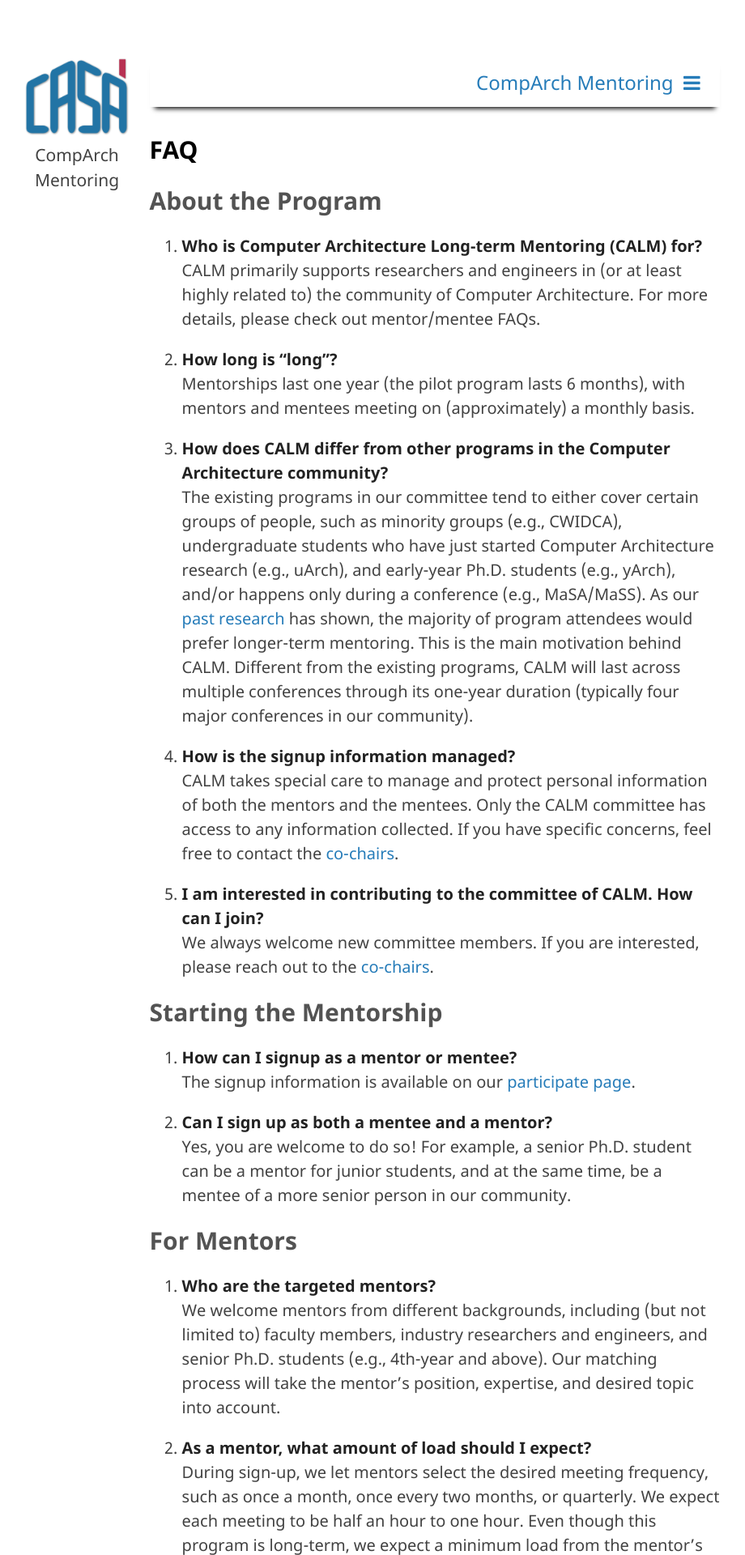
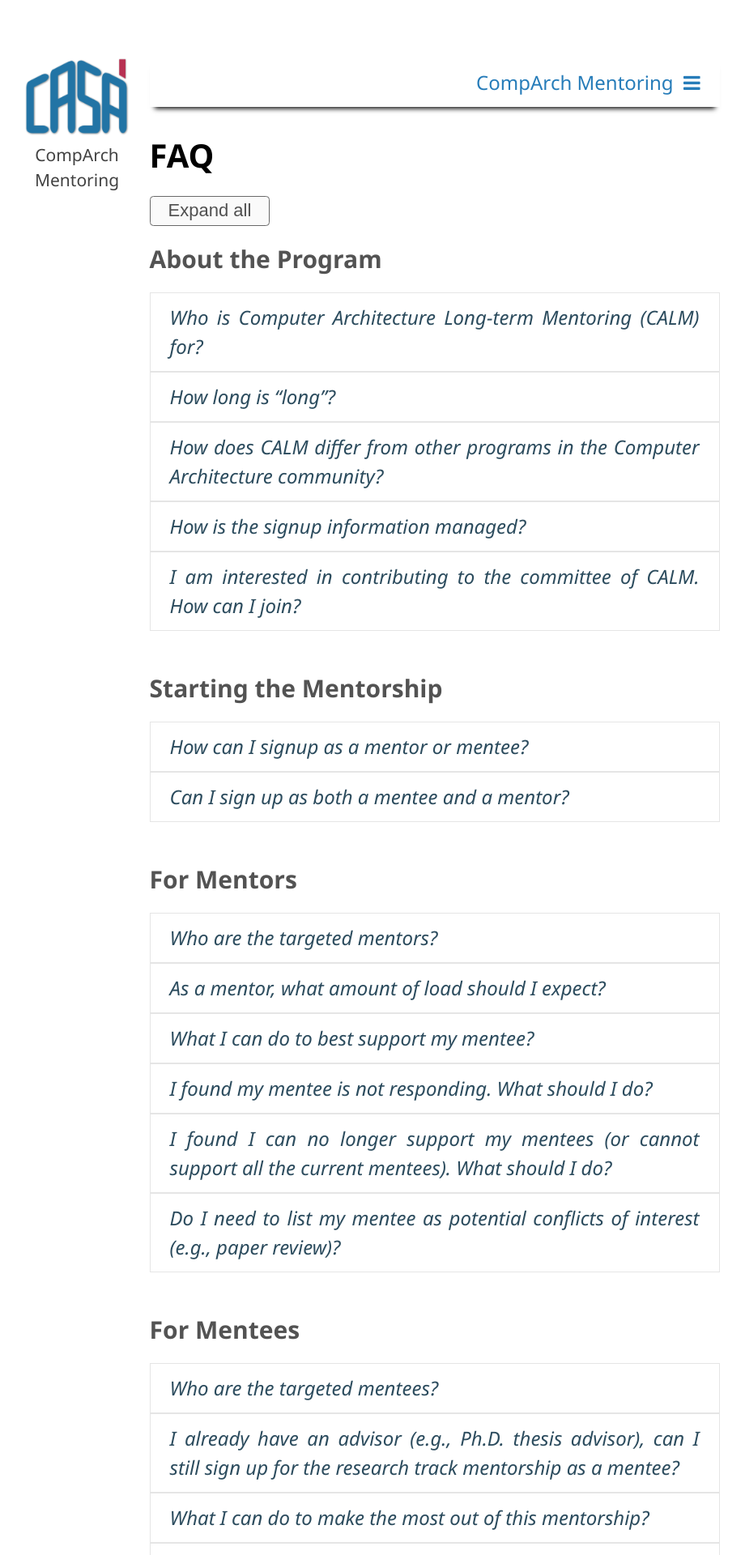
Before and after one commit to suyashmahar/jekyll-conf-website, a Jekyll site: the page built from pages/faqs.md, in a window 1280 px wide. Shown: the top 1920 px of the page at 81% size, without its empty margins (169-1089 px from the left). Built offline with Jekyll 4.4.1, drawn with Linux system fonts in a browser that asks for light colours; some of the changed text lies outside the part shown.

Commit message:
re-theme faqs

```diff
--- a/_sass/jekyll-theme-minimal.scss
+++ b/_sass/jekyll-theme-minimal.scss
@@ -19,7 +19,6 @@
   overflow: hidden;
   position: -webkit-sticky;
   position: sticky;
-    // border-bottom: #2274a5 solid 5px;
   box-shadow: 0 8px 6px -6px black;
 }
 
@@ -49,7 +48,6 @@
     float: left;
     z-index: 140;
     cursor: pointer;
-    // border-bottom: gray solid 5px;
 }
 
 .nav-item-cur {
@@ -210,9 +208,57 @@ section {
   font-size: 0.8em !important;
 }
 
+button {
+  border: 1px solid #696969;
+  color: #505050;
+  background: #fafafa;
+  font-size: 1.1em;
+  padding-top: 0.2em;
+  padding-bottom: 0.2em;
+  padding-left: 1em;
+  padding-right: 1em;
+  border-radius: 0.2em;
+}
+
+summary {
+  color: #2c4c5e;
+  font-style:italic;
+  border:1px solid #e5e5e5;
+  outline-style: none;
+  font-size: 1.2em;
+  padding-top: 0.5em;
+  padding-bottom: 0.5em;
+  padding-left: 1em;
+  padding-right: 1em;
+  cursor: pointer;
+}
+
+details {
+  color: black;
+}
+
+details > summary {
+  list-style: none;
+}
+
+details > summary::-webkit-details-marker {
+  display: none;
+}
+
+details > p {
+  border:1px solid #e5e5e5;
+  padding-top: 0.6em;
+  padding-bottom: 0.6em;
+  padding-left: 1em;
+  padding-right: 1em;
+  background: #fbfbfb;
+  margin-bottom: 0em;
+}
+
 h1 {
   color:#000;
   margin:0 0 20px;
+  font-size: 2em;
 }
 
 h2, h3, h4, h5, h6 {
--- /dev/null
+++ b/assets/js/faqs.js
@@ -0,0 +1,20 @@
+function openAllDetails(obj) {
+    var elems = document.getElementsByTagName("details");
+    console.log(elems);
+  obj.innerHTML = "Collapse All";
+  obj.setAttribute("onClick", "closeAllDetails(this);");
+
+  for (var i = 0; i < elems.length; i++){
+    elems[i].setAttribute("open", "true");
+  }
+}
+
+function closeAllDetails(obj) {
+  var elems = document.getElementsByTagName("details");
+  obj.setAttribute("onClick", "openAllDetails(this);");
+
+  for (var i = 0; i < elems.length; i++){
+    elems[i].removeAttribute("open");
+  }
+  obj.innerHTML = "Expand All";
+}
--- a/pages/faqs.md
+++ b/pages/faqs.md
@@ -5,121 +5,215 @@ categories: "navigation"
 order: 7
 ---
 
+<script src="{{ 'assets/js/faqs.js' | relative_url }}"></script>
+
 # FAQ
 
+<button onClick="openAllDetails(this);">Expand all</button>
+
 ## About the Program
-1. **Who is Computer Architecture Long-term Mentoring (CALM) for?**
-CALM primarily supports researchers and engineers in (or at least highly related
-to) the community of Computer Architecture. For more details, please check out
-mentor/mentee FAQs.
 
-2. **How long is “long”?**
-Mentorships last one year (the pilot program lasts 6 months), with mentors and
-mentees meeting on (approximately) a monthly basis.
+<details>
+    <summary>
+        Who is Computer Architecture Long-term Mentoring (CALM) for?
+    </summary>
+    <p>
+    CALM primarily supports researchers and engineers in (or at least highly related
+    to) the community of Computer Architecture. For more details, please check out
+    mentor/mentee FAQs.
+    </p>
+</details>
 
-3. **How does CALM differ from other programs in the Computer Architecture community?**
+<details>
+    <summary>
+        How long is “long”?
+    </summary>
+    <p>
+        Mentorships last one year (the pilot program lasts 6 months), with mentors and
+        mentees meeting on (approximately) a monthly basis.
+    </p>
+</details>
+<details>
+    <summary>
+        How does CALM differ from other programs in the Computer Architecture community?
+    </summary>
+    <p>
 The existing programs in our committee tend to either cover certain groups of
 people, such as minority groups (e.g., CWIDCA), undergraduate students who have
 just started Computer Architecture research (e.g., uArch), and early-year
 Ph.D. students (e.g., yArch), and/or happens only during a conference (e.g.,
-MaSA/MaSS). As our [past
-research](https://drive.google.com/file/d/1o9g2WsxZ_oM2xnKSzOWQ80Z-CwQHrMcf/view
-) has shown, the majority of program attendees would prefer longer-term
+MaSA/MaSS). As our <a href="https://drive.google.com/file/d/1o9g2WsxZ_oM2xnKSzOWQ80Z-CwQHrMcf/view">past research</a>
+has shown, the majority of program attendees would prefer longer-term
 mentoring. This is the main motivation behind CALM. Different from the existing
 programs, CALM will last across multiple conferences through its one-year
 duration (typically four major conferences in our community).
+    </p>
+</details>
+<details>
+<summary>How is the signup information managed?</summary>
+<p>
 
-4. **How is the signup information managed?**
 CALM takes special care to manage and protect personal information of both the
 mentors and the mentees. Only the CALM committee has access to any information
-collected. If you have specific concerns, feel free to contact the [co-chairs]({{ 'pages/committee.html' | relative_url }}).
+collected. If you have specific concerns, feel free to contact the <a href="{{
+'pages/committee.html' | relative_url }}">co-chairs</a>.
 
-5. **I am interested in contributing to the committee of CALM. How can I join?**
+</p>
+</details>
+<details>
+<summary>I am interested in contributing to the committee of CALM. How can I join?</summary>
+<p>
+
 We always welcome new committee members. If you are interested, please reach out
-to the [co-chairs]({{ 'pages/committee.html' | relative_url }}).
+to the <a href="{{ 'pages/committee.html' | relative_url }}">co-chairs</a>.
+
+</p>
+</details>
+
+<br/>
 
 ## Starting the Mentorship
-1. **How can I signup as a mentor or mentee?**
-The signup information is available on our [participate page]({{ 'pages/participate.html' | relative_url }}).
+<details>
+<summary>How can I signup as a mentor or mentee?</summary>
+<p>
+The signup information is available on our <a href="{{ 'pages/participate.html' | relative_url }}">participate page</a>.
+</p>
+</details>
 
-2. **Can I sign up as both a mentee and a mentor?**
+<details>
+<summary>Can I sign up as both a mentee and a mentor?</summary>
+<p>
 Yes, you are welcome to do so! For example, a senior Ph.D. student can be a mentor for junior students, and at the same time, be a mentee of a more senior person in our community.
+</p>
+</details>
 
+<br/>
 
 ## For Mentors
-1. **Who are the targeted mentors?**
-We welcome mentors from different backgrounds, including (but not limited to) faculty members, industry researchers and engineers, and senior Ph.D. students (e.g., 4th-year and above). Our matching process will take the mentor’s position, expertise, and desired topic into account.
+<details>
+<summary>Who are the targeted mentors?</summary>
+<p>We welcome mentors from different backgrounds, including (but not limited to) faculty members, industry researchers and engineers, and senior Ph.D. students (e.g., 4th-year and above). Our matching process will take the mentor’s position, expertise, and desired topic into account. </p>
+</details>
 
-2. **As a mentor, what amount of load should I expect?**
-During sign-up, we let mentors select the desired meeting frequency, such as once a month, once every two months, or quarterly. We expect each meeting to be half an hour to one hour. Even though this program is long-term, we expect a minimum load from the mentor’s side in each meeting.
+<details>
+<summary>As a mentor, what amount of load should I expect?</summary>
+<p>During sign-up, we let mentors select the desired meeting frequency, such as once a month, once every two months, or quarterly. We expect each meeting to be half an hour to one hour. Even though this program is long-term, we expect a minimum load from the mentor’s side in each meeting. </p>
+</details>
 
-3. **What I can do to best support my mentee?**
-We will encourage your mentee to proactively reach out to you, schedule meetings, and lead the discussions. We would appreciate it if you can answer mentees’ questions, including both research questions and non-technical questions for personal development. Please also note that the research track is not intended to let the mentee work as a research intern or volunteer for the mentor.
+<details>
+<summary>What I can do to best support my mentee?</summary>
+<p>We will encourage your mentee to proactively reach out to you, schedule meetings, and lead the discussions. We would appreciate it if you can answer mentees’ questions, including both research questions and non-technical questions for personal development. Please also note that the research track is not intended to let the mentee work as a research intern or volunteer for the mentor. </p>
+</details>
 
-4. **I found my mentee is not responding. What should I do?**
-If you find your mentee is not responding after several emails. You may reach out to us. We are here to help maintain this mentoring relationship. If you have any other concerns or issues regarding this mentorship, do not hesitate to reach out to us.
+<details>
+<summary>I found my mentee is not responding. What should I do?</summary>
+<p>If you find your mentee is not responding after several emails. You may reach out to us. We are here to help maintain this mentoring relationship. If you have any other concerns or issues regarding this mentorship, do not hesitate to reach out to us. </p>
+</details>
 
-5. **I found I can no longer support my mentees (or cannot support all the current mentees). What should I do?**
-We totally understand that you may have limited effort. We encourage you to reach out to your mentee first and let them know that you have limited availability (or other reasons). Then, please let us know so that we can keep track of the mentoring status.
+<details>
+<summary>I found I can no longer support my mentees (or cannot support all the current mentees). What should I do?</summary>
+<p>We totally understand that you may have limited effort. We encourage you to reach out to your mentee first and let them know that you have limited availability (or other reasons). Then, please let us know so that we can keep track of the mentoring status. </p>
+</details>
 
-6. **Do I need to list my mentee as potential conflicts of interest (e.g., paper review)?**
-We encourage the mentor and mentee to reach an agreement on whether or not to mark each other as potential conflicts of interest. Conflicts of interest highly depend on the scenarios and interactions between the mentor/mentee. Please refer to the specific guidelines outlined by the conference/journal/funding body/etc.
+<details>
+<summary>Do I need to list my mentee as potential conflicts of interest (e.g., paper review)?</summary>
+<p>We encourage the mentor and mentee to reach an agreement on whether or not to mark each other as potential conflicts of interest. Conflicts of interest highly depend on the scenarios and interactions between the mentor/mentee. Please refer to the specific guidelines outlined by the conference/journal/funding body/etc.  </p>
+</details>
 
+<br/>
 
 ## For Mentees
-1. **Who are the targeted mentees?**
+<details>
+<summary>Who are the targeted mentees?</summary>
+<p>
 Our program aims to support mentees from diverse backgrounds. Targeted mentees
 are primarily students who are interested in (or currently involved in) Computer
 Architecture research and industry researchers/engineers who work in areas
 related to Computer Architecture. In the future, we also aim to support junior
 faculty in our community.
+</p>
+</details>
 
-2. **I already have an advisor (e.g., Ph.D. thesis advisor), can I still sign up for the research track mentorship as a mentee?**
+<details>
+<summary>I already have an advisor (e.g., Ph.D. thesis advisor), can I still sign up for the research track mentorship as a mentee?</summary>
+<p>
 Yes, the research track does not conflict with your current research. Instead,
 it aims to assist you, in aspects such as brainstorming, getting industry
 vision, and having feedback on your current ideas. Nonetheless, we would still
 encourage you to inform your advisor.
+</p>
+</details>
 
-3. **What I can do to make the most out of this mentorship?**
+<details>
+<summary>What I can do to make the most out of this mentorship?</summary>
+<p>
 We highly encourage mentees to actively lead the communication, such as reaching
 out to the mentor and asking for a schedule that works for both. For each
 meeting, we encourage you to be well-prepared to best benefit from each meeting
 (e.g., prepare a set of slides and/or questions for discussion).
+</p>
+</details>
 
-4. **I joined the research track. What should I expect?**  The research track
-aims to help the mentee get feedback on the current project, brainstorm new
-ideas, and/or get new ideas from a mentor in related areas or the
+<details>
+<summary>I joined the research track. What should I expect?</summary>
+<p>
+The research track aims to help the mentee get feedback on the current project,
+brainstorm new ideas, and/or get new ideas from a mentor in related areas or the
 industry. Please be explicit with your mentor about your expectations in the
 initial stage of this mentorship.
+</p>
+</details>
 
-5. **I joined the personal development track. What help should I expect from my mentor?**
+<details>
+<summary>I joined the personal development track. What help should I expect from my mentor?</summary>
+<p>
 The personal development track covers non-technical aspects, such as graduate
 school application, industry or academia job hunting, career planning, family
 planning, concerns as a member of an underrepresented group. If you are seeking
 help in this track, please be specific about your needs to help our committee
 find a best-fit mentor.
+</p>
+</details>
 
-6. **I found my mentor is not responding. What should I do?**
+<details>
+<summary>I found my mentor is not responding. What should I do?</summary>
+<p>
 First of all, please understand that mentors are usually senior researchers who
 are usually very busy. If you find your mentor is not responding after several
 emails, you may reach out to us. We are here to help maintain this mentoring
 relationship. If you have any other concerns or issues regarding this
 mentorship, do not hesitate to reach out to us.
+</p>
+</details>
 
-7. **I would like to end my mentorship earlier (e.g., found a job). What should I do?**
+<details>
+<summary>I would like to end my mentorship earlier (e.g., found a job). What should I do?</summary>
+<p>
 We encourage you to reach out to your mentor first and let him/her know that you
 no longer need a mentor. Then, please let us know so that we can keep track of
 the mentoring status.
+</p>
+</details>
 
-8. **What if I found my mentor is not a good fit?**
+<details>
+<summary>What if I found my mentor is not a good fit?</summary>
+<p>
 Please reach out to us if this happens. We will help with communication and try
 to match you with another mentor.
+</p>
+</details>
 
-9. **I signed up for this program but has not been matched with a mentor yet. What should I expect next?**
+<details>
+<summary>I signed up for this program but has not been matched with a mentor yet. What should I expect next?</summary>
+<p>
 The CALM committee matches mentees with mentors according to their
 preferences. If you have not been matched, it does not mean we forget about you!
 You will be placed on a waitlist. We are always checking the list to see if any
 new mentor signups could be a good match.
+</p>
+</details>
+
+<br/>
 
 If you have other questions, feel free to reach out to us using [the contact
 page]({{ 'pages/contact-us.html' | relative_url }})!
```
Also changed, not shown: 1 other file.
